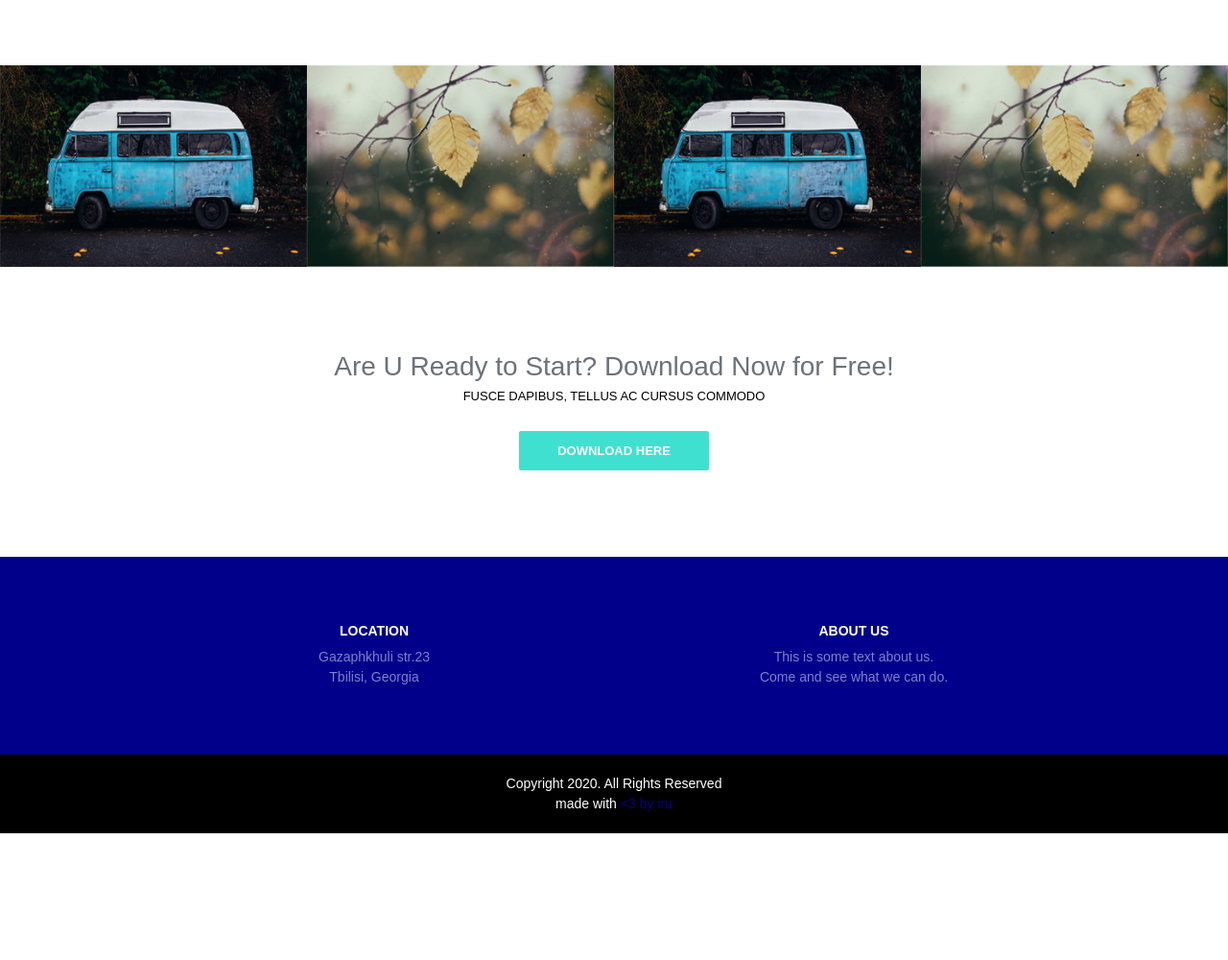
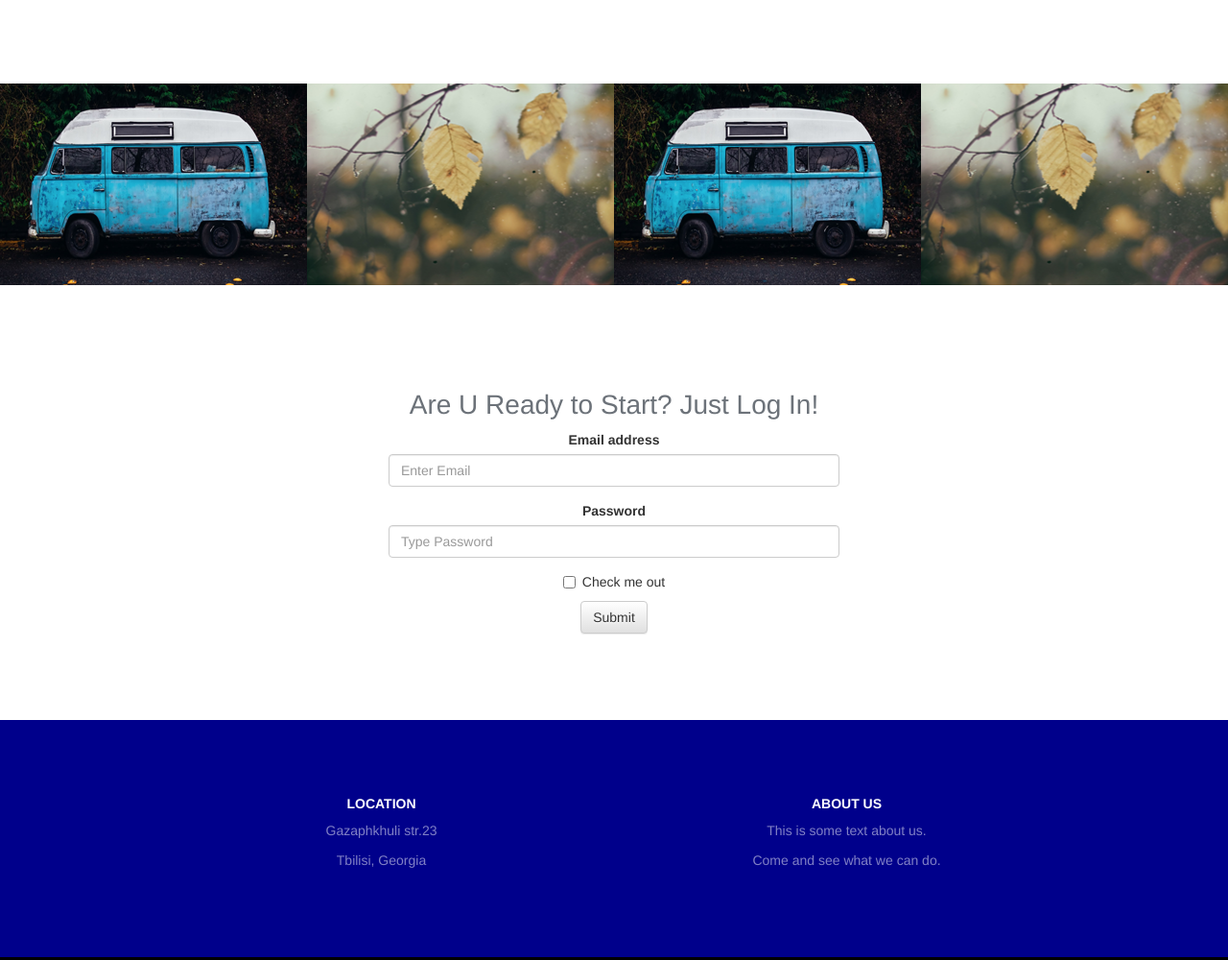
Before and after one commit to irukela/exam, a plain HTML site: page index.html in a window 1280 px wide. Shown: the part 1324-2324 px from the top of the page at 96% size. Before the commit the page ends 2192 px from the top, so only its background shows below. Drawn offline with nearby package versions, Linux system fonts and the light colour scheme.

Commit message:
finished @media & added form

```diff
--- a/css/style.css
+++ b/css/style.css
@@ -103,7 +103,6 @@ margin: 0;
 
 }
 
-
 /*End of Intro*/
 
 /*Button*/
@@ -190,7 +189,7 @@ margin: 0;
     opacity: 1;
 }
 .portfolio__photo {
-    width: 100%;
+    min-width: 100%;
     position: absolute;
     top: 50%;
     left: 50%;
@@ -220,8 +219,8 @@ margin: 0;
     color: #fff;
     text-transform: uppercase;
 }
+/*End of Portfolio*/
 
-/*End of Portfolio*/
 
 /*Download*/
 .download {
@@ -242,8 +241,9 @@ margin: 0;
     font-weight: 700;
     text-transform: uppercase;
 }
+/*End of Download*/
 
-/*End of Download*/
+
 /*Footer*/
 .footer {
     background-color: darkblue;
@@ -302,9 +302,8 @@ margin: 0;
     background: none;
     border: 0;
     cursor: pointer;
+}
 
-
-}
 .burger__item {
     display: block;
     width: 30px;
@@ -318,6 +317,7 @@ margin: 0;
 
     position: relative;
 }
+
 .burger__item:before,
 .burger__item:after {
     content: "";
@@ -330,6 +330,7 @@ margin: 0;
     left: 0;
     z-index: 1;
 }
+
 .burger__item:before {
     top: -8px;
 }
@@ -337,13 +338,23 @@ margin: 0;
 .burger__item:after {
     bottom: -8px;
 }
-
 /*End of Burger*/
 
+.row {
+    min-width: 100%;
+    align-content: center;
+}
 
 /*Media*/
+/*@media (max-width: 1300px) {
+    .portfolio__items {
+        width: 50%;
+    }
+}*/
 
-@media (max-width: 1200px) {
+
+
+@media (max-width: 991px) {
     .nav {
         display: none;
     }
@@ -354,22 +365,60 @@ margin: 0;
     .intro__title {
         font-size: 40px;
     }
-
+    .features__item {
+        width: 50%;
+    }
+    .portfolio__items {
+        width: 50%;
+        height: 250px;
+    }
+/*    .form-group {
+        width: 50%;
+    }
+    .checkbox {
+        width: 50%;
+    }
+    .btn-default {
+        align: center;
+/*        width: 10%;*/
+    }*/
 }
 
-@media (max-width: 900px) {
+
+@media (max-width: 767px) {
     .intro {
         height: auto;
         padding-top: 200px;
         padding-bottom: 30px;
     }
+
     .intro__title {
         font-size: 30px;
     }
+
     .intro__subtitle {
         font-size: 16px;
         margin-bottom: 30px;
     }
+
+    .features {
+        margin: 40px 0;
+    }
+
+    .features__item {
+        width: 100%;
+    }
+
+    .portfolio__items {
+        width: 100%;
+        height: 300px;
+    }
+    .form-group {
+        width: 100%;
+    }
+    .checkbox {
+        width: 100%;
+    }
 }
 
 /*End of Media*/
--- a/index.html
+++ b/index.html
@@ -10,6 +10,14 @@
 			<link rel="stylesheet" type="text/css" href="css/reset.css">
 			<link rel="stylesheet" type="text/css" href="css/style.css">
 			<title> EXAM </title>
+			<!-- Latest compiled and minified CSS -->
+<link rel="stylesheet" href="https://maxcdn.bootstrapcdn.com/bootstrap/3.3.7/css/bootstrap.min.css" integrity="sha384-BVYiiSIFeK1dGmJRAkycuHAHRg32OmUcww7on3RYdg4Va+PmSTsz/K68vbdEjh4u" crossorigin="anonymous">
+
+<!-- Optional theme -->
+<link rel="stylesheet" href="https://maxcdn.bootstrapcdn.com/bootstrap/3.3.7/css/bootstrap-theme.min.css" integrity="sha384-rHyoN1iRsVXV4nD0JutlnGaslCJuC7uwjduW9SVrLvRYooPp2bWYgmgJQIXwl/Sp" crossorigin="anonymous">
+
+<!-- Latest compiled and minified JavaScript -->
+<script src="https://maxcdn.bootstrapcdn.com/bootstrap/3.3.7/js/bootstrap.min.js" integrity="sha384-Tc5IQib027qvyjSMfHjOMaLkfuWVxZxUPnCJA7l2mCWNIpG9mGCD8wGNIcPD7Txa" crossorigin="anonymous"></script>
 		</head>
 
 		<body>
@@ -108,11 +116,29 @@
 
 			<div class="download">
 				<div class="container">
-					<h3 class="download__title">Are U Ready to Start? Download Now for Free! </h3>
-					<div class="download__text">
-						<p>Fusce dapibus, tellus ac cursus commodo </p>
+					<h3 class="download__title">Are U Ready to Start? Just Log In! </h3>
+				<div class="row">
+					<div class="col-lg-offset-3 col-lg-6">
+						<form>
+							<div class="form-group">
+								<label for="exampleInputEmail1">Email address</label>
+									<input type="email" class="form-control" id="exampleInputEmail1" placeholder="Enter Email">
+							</div>
+							<div class="form-group">
+							    <label for="exampleInputPassword1">Password</label>
+							    	<input type="password" class="form-control" id="exampleInputPassword1" placeholder="Type Password">
+							</div>
+							<div class="checkbox">
+								<label>
+									<input type="checkbox"> Check me out
+								</label>
+							</div>
+								<div class="submit">
+									<button type="submit" class="btn btn-default">Submit</button>
+							</div>
+						</form>
 					</div>
-					<a class="bttn bttn--turquoise" href="#">Download Here </a>
+				</div>
 				</div>
 			</div>
 
```
